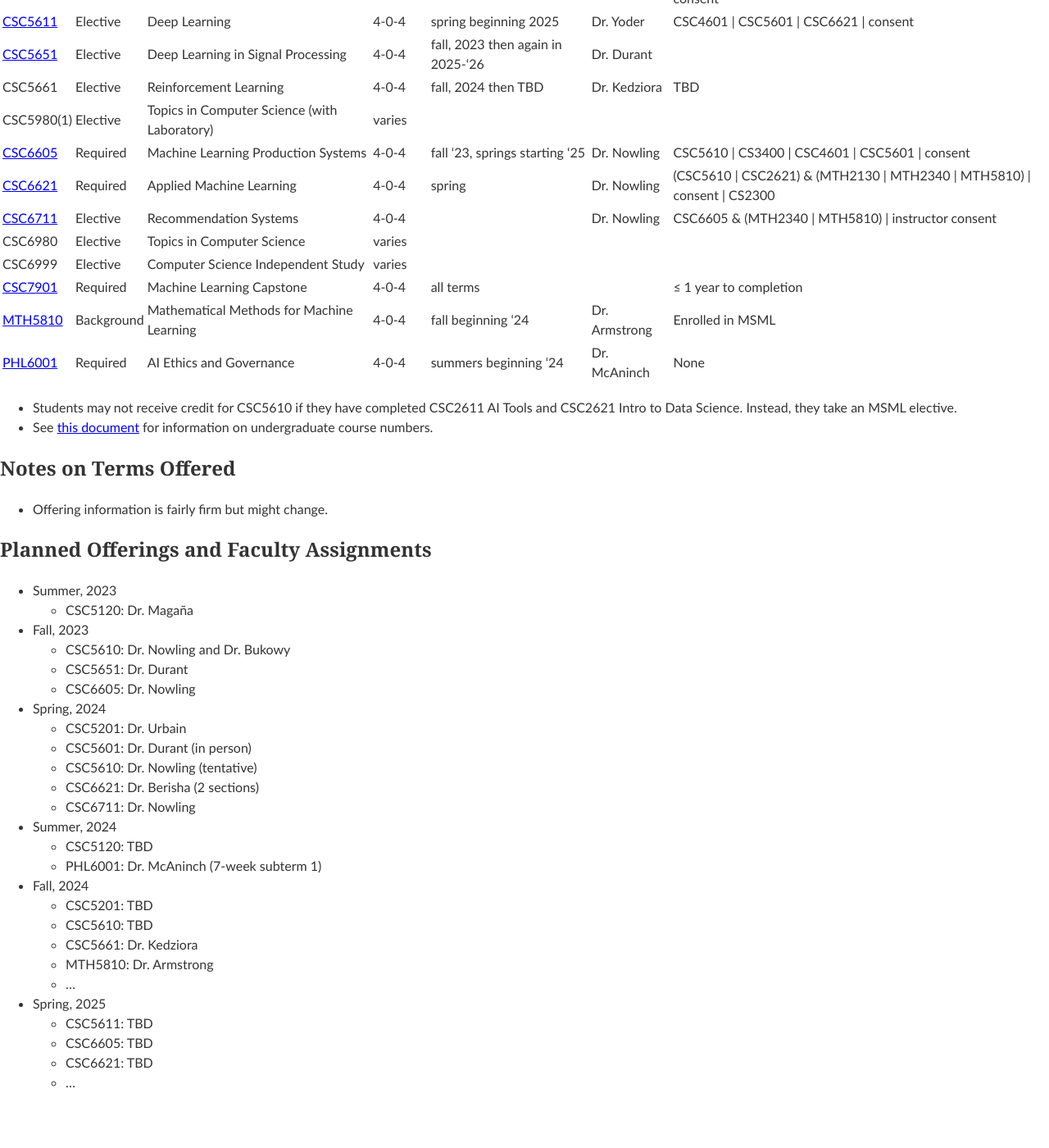
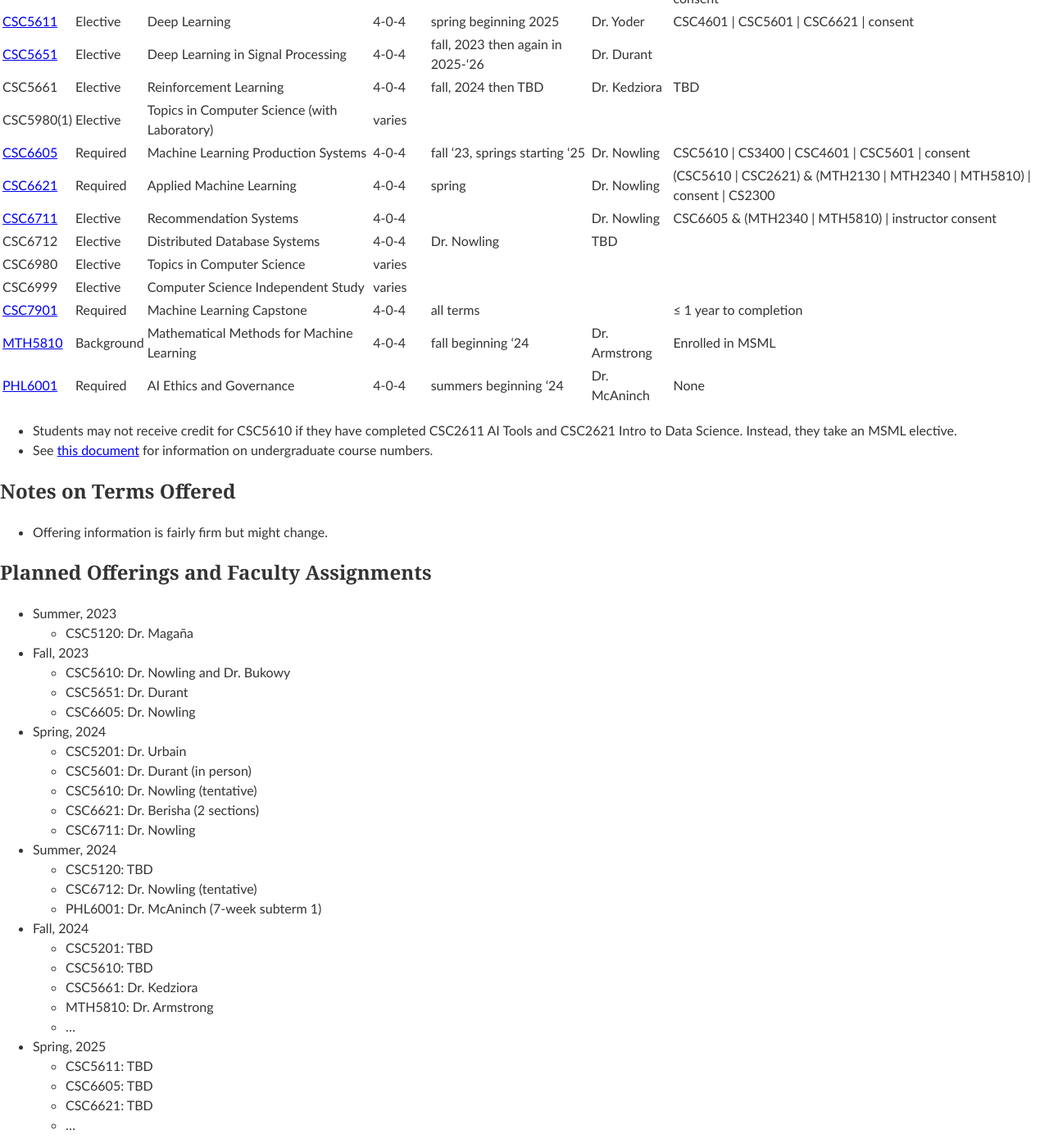
Before and after one commit to edurant/edurant.github.io, a Jekyll site: the page built from advising/msml.md, in a window 1280 px wide and 1400 px high, scrolled down 5458 px. Shown: the whole window at 82% size. Built offline with Jekyll 4.4.1, drawn with Linux system fonts in a browser that asks for light colours; our own code applies the rules of GitHub Pages for plain Markdown files; before the commit the page ends 6806 px from its top, so only the background shows below that.

Commit message:
MSML: +CSC6712 plans

```diff
--- a/advising/msml.md
+++ b/advising/msml.md
@@ -166,6 +166,7 @@ CSC5980(1) | Elective | Topics in Computer Science (with Laboratory) | varies
 [CSC6605](https://catalog.msoe.edu/preview_course_nopop.php?catoid=36&coid=41211&) | Required | Machine Learning Production Systems | 4-0-4 | fall '23, springs starting '25 | Dr. Nowling | CSC5610 &#124; CS3400 &#124; CSC4601 &#124; CSC5601 &#124; consent
 [CSC6621](https://catalog.msoe.edu/preview_course_nopop.php?catoid=30&coid=38208) | Required | Applied Machine Learning | 4-0-4 | spring | Dr. Nowling | (CSC5610 &#124; CSC2621) &amp; (MTH2130 &#124; MTH2340 &#124; MTH5810) &#124; consent &#124; CS2300
 [CSC6711](https://catalog.msoe.edu/preview_course_nopop.php?catoid=36&coid=41282) | Elective | Recommendation Systems | 4-0-4 | | Dr. Nowling | CSC6605 &amp; (MTH2340 &#124; MTH5810) &#124; instructor consent
+CSC6712 | Elective | Distributed Database Systems | 4-0-4 | Dr. Nowling | TBD
 CSC6980 | Elective | Topics in Computer Science | varies
 CSC6999 | Elective | Computer Science Independent Study | varies
 [CSC7901](https://catalog.msoe.edu/preview_course_nopop.php?catoid=36&coid=41212) | Required | Machine Learning Capstone | 4-0-4 | all terms | | ≤ 1 year to completion
@@ -194,6 +195,7 @@ CSC6999 | Elective | Computer Science Independent Study | varies
   * CSC6711: Dr. Nowling
 * Summer, 2024
   * CSC5120: TBD
+  * CSC6712: Dr. Nowling (tentative)
   * PHL6001: Dr. McAninch (7-week subterm 1)
 * Fall, 2024
   * CSC5201: TBD
```
